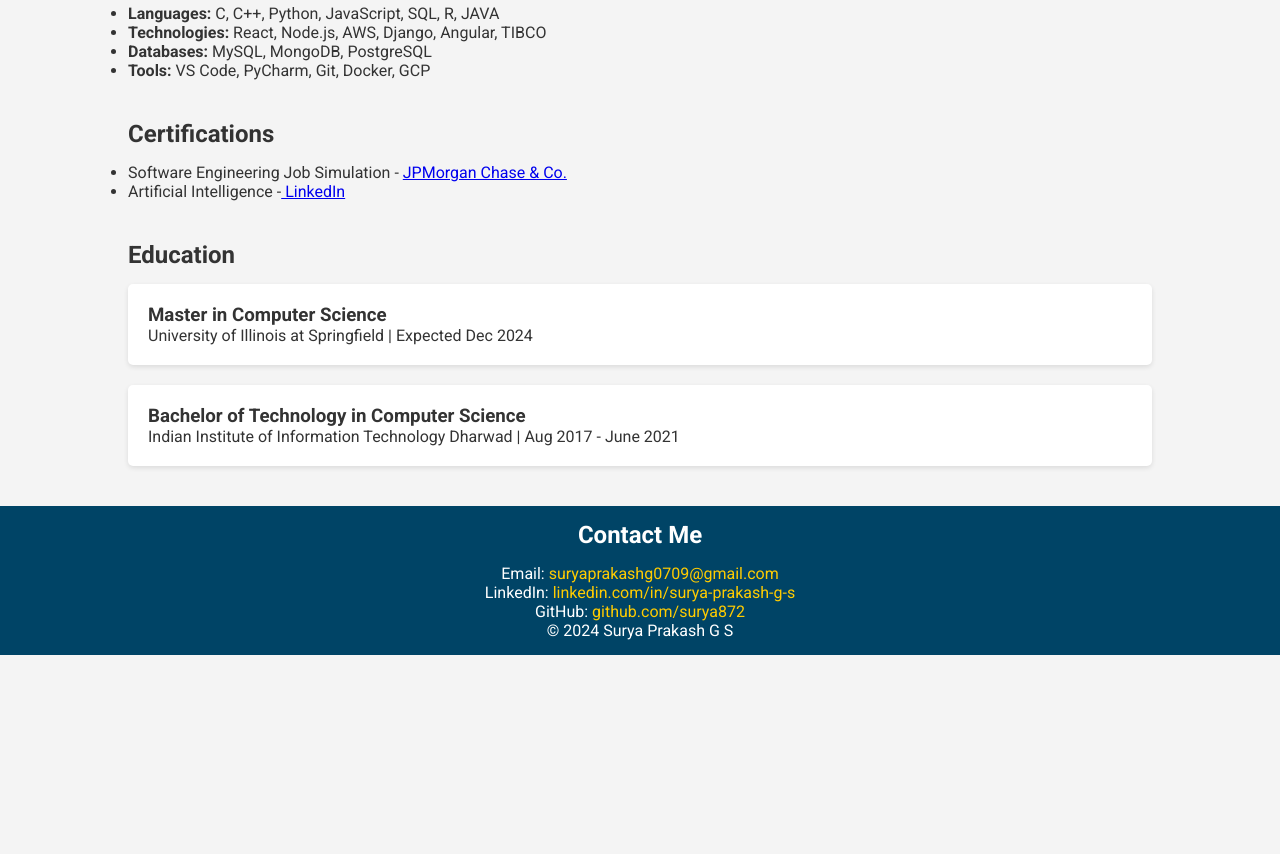
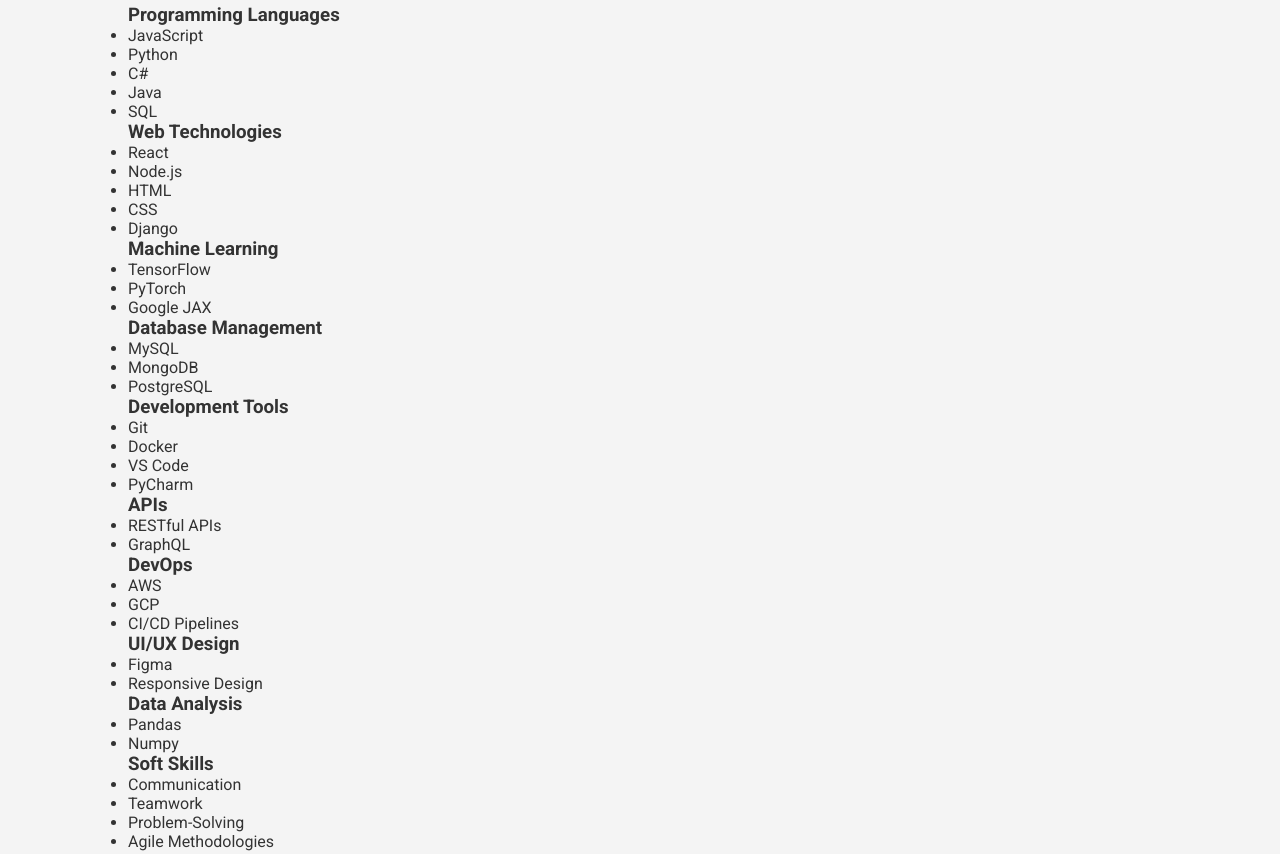
Before and after one commit to surya872/suryags.github.io, a plain HTML site: page index.html in a window 1280 px wide. Shown: the part 2519-3373 px from the top of the page. Before the commit the page ends 3174 px from the top, so only its background shows below. Drawn offline with Linux system fonts and the light colour scheme.

Commit message:
Update index.html

```diff
--- a/index.html
+++ b/index.html
@@ -137,14 +137,92 @@
 
         <!-- Skills Section -->
         <section id="skills">
-            <h2>Skills</h2>
-            <ul>
-                <li><strong>Languages:</strong> C, C++, Python, JavaScript, SQL, R, JAVA</li>
-                <li><strong>Technologies:</strong> React, Node.js, AWS, Django, Angular, TIBCO</li>
-                <li><strong>Databases:</strong> MySQL, MongoDB, PostgreSQL</li>
-                <li><strong>Tools:</strong> VS Code, PyCharm, Git, Docker, GCP</li>
-            </ul>
-        </section>
+    <h2>Skills</h2>
+    <div class="skills-category">
+        <h3>Programming Languages</h3>
+        <ul>
+            <li>JavaScript</li>
+            <li>Python</li>
+            <li>C#</li>
+            <li>Java</li>
+            <li>SQL</li>
+        </ul>
+    </div>
+    <div class="skills-category">
+        <h3>Web Technologies</h3>
+        <ul>
+            <li>React</li>
+            <li>Node.js</li>
+            <li>HTML</li>
+            <li>CSS</li>
+            <li>Django</li>
+        </ul>
+    </div>
+    <div class="skills-category">
+        <h3>Machine Learning</h3>
+        <ul>
+            <li>TensorFlow</li>
+            <li>PyTorch</li>
+            <li>Google JAX</li>
+        </ul>
+    </div>
+    <div class="skills-category">
+        <h3>Database Management</h3>
+        <ul>
+            <li>MySQL</li>
+            <li>MongoDB</li>
+            <li>PostgreSQL</li>
+        </ul>
+    </div>
+    <div class="skills-category">
+        <h3>Development Tools</h3>
+        <ul>
+            <li>Git</li>
+            <li>Docker</li>
+            <li>VS Code</li>
+            <li>PyCharm</li>
+        </ul>
+    </div>
+    <div class="skills-category">
+        <h3>APIs</h3>
+        <ul>
+            <li>RESTful APIs</li>
+            <li>GraphQL</li>
+        </ul>
+    </div>
+    <div class="skills-category">
+        <h3>DevOps</h3>
+        <ul>
+            <li>AWS</li>
+            <li>GCP</li>
+            <li>CI/CD Pipelines</li>
+        </ul>
+    </div>
+    <div class="skills-category">
+        <h3>UI/UX Design</h3>
+        <ul>
+            <li>Figma</li>
+            <li>Responsive Design</li>
+        </ul>
+    </div>
+    <div class="skills-category">
+        <h3>Data Analysis</h3>
+        <ul>
+            <li>Pandas</li>
+            <li>Numpy</li>
+        </ul>
+    </div>
+    <div class="skills-category">
+        <h3>Soft Skills</h3>
+        <ul>
+            <li>Communication</li>
+            <li>Teamwork</li>
+            <li>Problem-Solving</li>
+            <li>Agile Methodologies</li>
+        </ul>
+    </div>
+</section>
+
 
         <!-- Certifications Section -->
         <section id="certifications">
```
